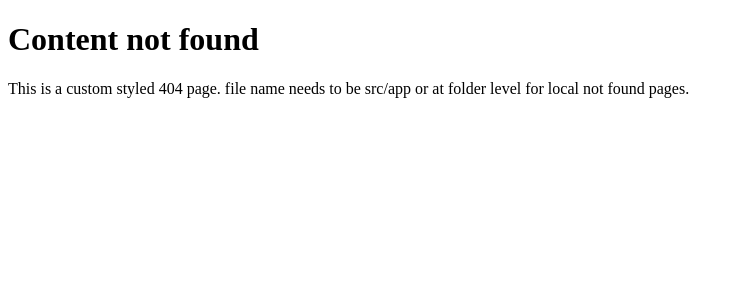
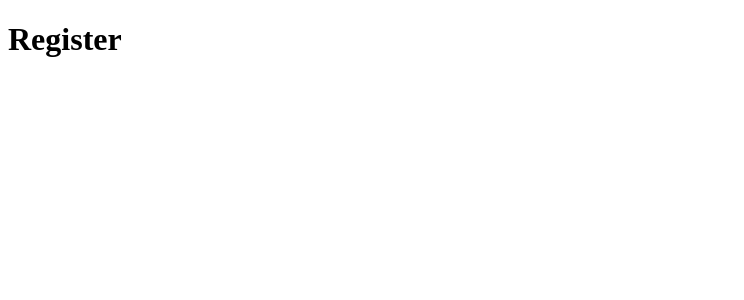
Before and after one commit to anorangefalcon/learning-nextJS, a Next.js app: page /register in a window 1280 px wide. Before the commit this address had no page. Shown: the top 300 px of the page, without its empty margins (0-744 px from the left). Built offline with nearby package versions, Linux system fonts and the light colour scheme.

Commit message:
[routing]: route groups (folderName)

```diff
--- /dev/null
+++ b/src/app/(auth)/register/page.tsx
@@ -0,0 +1,9 @@
+export default function RegisterPage() {
+  // these routes are logically grouped in auth folder but can directly be accessed by /register without need of /auth/register
+
+  return (
+    <div>
+      <h1>Register</h1>
+    </div>
+  );
+}
```
Also changed, not shown: src/app/(auth)/login/page.tsx (added, +8 -0 lines).
